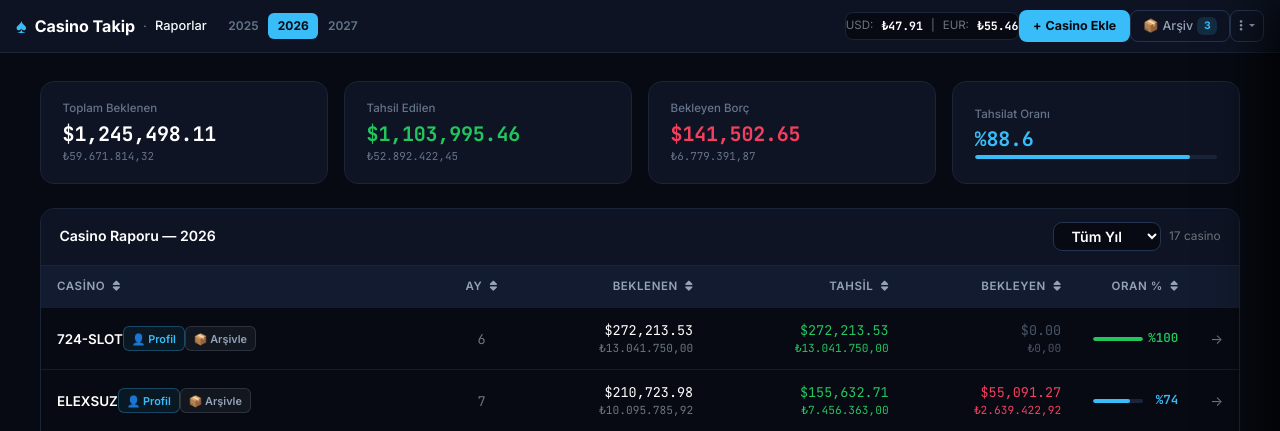
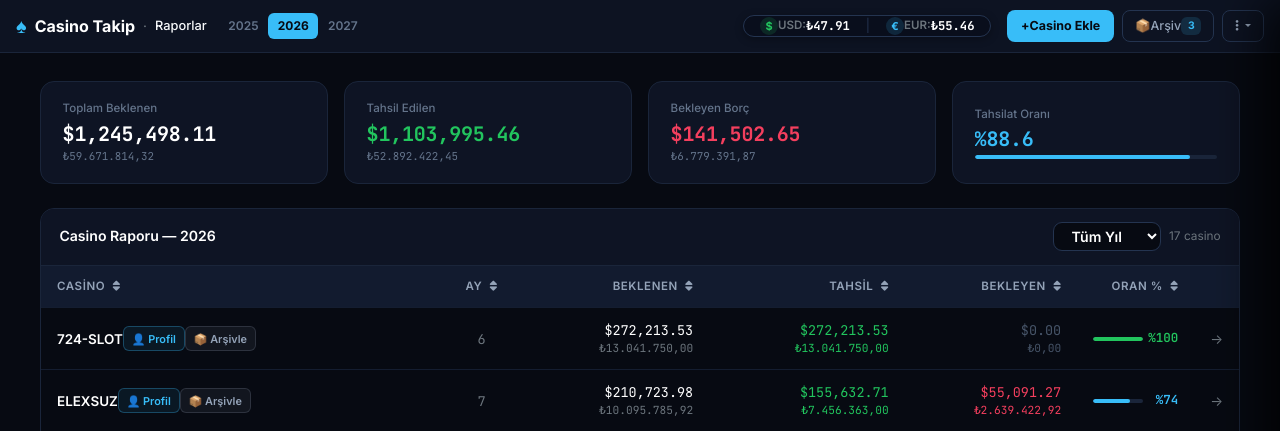
Before and after one commit to TheWoliwer/casino-rep, a PHP site: page / in a window 1280 px wide. Shown: the top 431 px of the page. Run offline with PHP 8.4, Linux system fonts and the light colour scheme; the visitor is signed in with stand-in values (Sample User, id 1); data comes from the database, SQL or seed files in the repository; data that the repository does not hold is empty; some libraries are stand-ins or nearby versions.

Commit message:
feat: redesign live currency rates badge with spacious glassmorphism pill, green/cyan icons, and comfortable gaps

```diff
--- a/php_panel/index.php
+++ b/php_panel/index.php
@@ -499,26 +499,36 @@ $rates = getExchangeRates();
       </div>
 
       <!-- Right: Action Buttons & Menu Dropdown -->
-      <div class="d-flex align-items-center gap-1.5">
-        <!-- Live Currency Rates (Desktop only) -->
-        <div class="d-none d-lg-flex align-items-center gap-2 px-2.5 py-1 rounded-3" style="background: #070a12; border: 1px solid var(--border-color); font-size: 0.72rem;">
-          <span class="text-secondary">USD:</span> <strong class="text-white font-mono" id="rateUSD">₺<?= number_format($rates['usd'], 2) ?></strong>
-          <span class="text-secondary opacity-30">|</span>
-          <span class="text-secondary">EUR:</span> <strong class="text-white font-mono" id="rateEUR">₺<?= number_format($rates['eur'], 2) ?></strong>
-        </div>
-
-        <button class="btn-action-primary d-flex align-items-center gap-1" onclick="openAddCasinoModal()">
+      <div class="d-flex align-items-center gap-2">
+        <!-- Live Currency Rates (Desktop & Tablet) -->
+        <div class="d-none d-lg-flex align-items-center gap-3 px-3 py-1.5 rounded-pill me-2" style="background: #090e1c; border: 1px solid var(--border-accent); font-size: 0.76rem; box-shadow: 0 2px 8px rgba(0,0,0,0.3);">
+          <div class="d-flex align-items-center gap-1.5">
+            <span class="badge rounded-circle p-0 d-flex align-items-center justify-content-center" style="width: 18px; height: 18px; background: rgba(34,197,94,0.15); color: #22c55e; font-size: 0.68rem; font-weight: 700;">$</span>
+            <span class="text-secondary fw-semibold" style="font-size: 0.72rem;">USD:</span>
+            <strong class="text-white font-mono" id="rateUSD">₺<?= number_format($rates['usd'], 2) ?></strong>
+          </div>
+
+          <span style="color: #243450; font-size: 0.8rem;">|</span>
+
+          <div class="d-flex align-items-center gap-1.5">
+            <span class="badge rounded-circle p-0 d-flex align-items-center justify-content-center" style="width: 18px; height: 18px; background: rgba(56,189,248,0.15); color: #38bdf8; font-size: 0.68rem; font-weight: 700;">€</span>
+            <span class="text-secondary fw-semibold" style="font-size: 0.72rem;">EUR:</span>
+            <strong class="text-white font-mono" id="rateEUR">₺<?= number_format($rates['eur'], 2) ?></strong>
+          </div>
+        </div>
+
+        <button class="btn-action-primary d-flex align-items-center gap-1.5" onclick="openAddCasinoModal()">
           <span>+</span> <span class="d-none d-sm-inline">Casino Ekle</span>
         </button>
 
-        <button class="btn-action-outline d-flex align-items-center gap-1" onclick="openArchiveModal()">
+        <button class="btn-action-outline d-flex align-items-center gap-1.5" onclick="openArchiveModal()">
           <span>📦</span> <span class="d-none d-sm-inline">Arşiv</span>
           <span class="badge ms-0.5" style="background: rgba(56,189,248,0.15); color: #38bdf8; font-size: 0.65rem;" id="badgeArchive">0</span>
         </button>
 
         <!-- Dropdown Menu for Mobile & Extra Actions -->
         <div class="dropdown">
-          <button class="btn-action-outline dropdown-toggle px-2" data-bs-toggle="dropdown" aria-expanded="false" title="Menü">
+          <button class="btn-action-outline dropdown-toggle px-2.5" data-bs-toggle="dropdown" aria-expanded="false" title="Menü">
             <i class="fa-solid fa-ellipsis-vertical"></i>
           </button>
           <ul class="dropdown-menu dropdown-menu-dark dropdown-menu-end shadow-lg" style="background: #0e1424; border-color: var(--border-accent); font-size: 0.82rem;">
```
